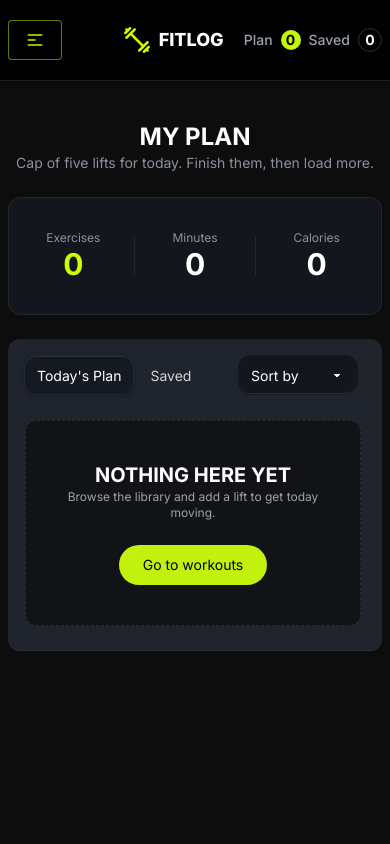
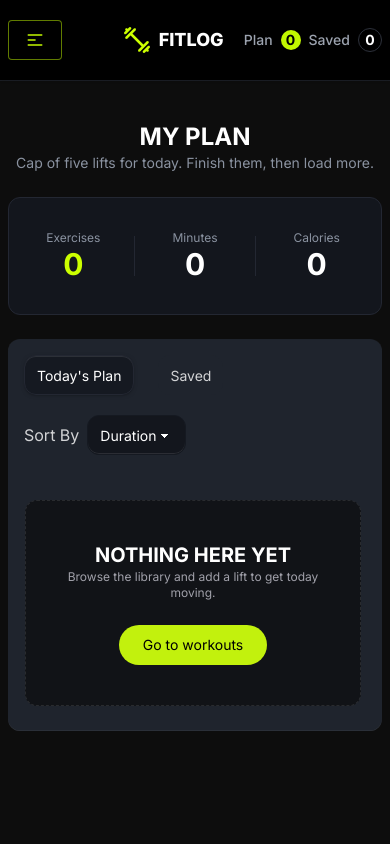
Before and after one commit to sabbirdv/PH-A6, a Next.js app: page /my-plan in a window 390 px wide. Shown: the top 844 px of the page. Built offline with nearby package versions, Linux system fonts and the light colour scheme.

Commit message:
add README.md file & responsive the sort option

```diff
--- a/src/app/buttons/TabsButtons.jsx
+++ b/src/app/buttons/TabsButtons.jsx
@@ -17,7 +17,7 @@ const TabsButtons = () => {
         }
     }
 
-    const [filter , setFilter] = useState('sort by');
+    const [filter , setFilter] = useState('duration');
 
     const filterdList = (data)=>{
         const filterd = [...data]
@@ -37,7 +37,7 @@ const TabsButtons = () => {
 
     return (
         <div>
-            <div className="tabs tabs-box bg-[#1F242D] space-x-1 flex items-center rounded-xl p-4 ">
+            <div className="tabs tabs-box bg-[#1F242D] space-x-1 flex flex-wrap gap-5 items-center rounded-xl p-4 ">
                     <input type="radio" name="my_tabs_6" className={` ${activeTab === "today" ? 'bg-[#151921] border border-[#232732] text-white ' : 'bg-[#1F242D]  text-white/80 ' } tab rounded-xl `} aria-label="Today's Plan"
                     checked = {activeTab === "today"}
                     onChange={()=> activeTab === 'saved' && handleTabs()}
@@ -62,16 +62,16 @@ const TabsButtons = () => {
                     </div>
                     )}
 
-                <div className='ms-auto pe-2'>
+                <div className='flex items-center gap-2 sm:ms-auto pe-2'>
+                    <span className='text-nowrap text-white/80'>Sort By</span>
                     <select
-                    defaultValue='sort by'
+                    defaultValue='duration'
                     onChange={(e)=> setFilter(e.target.value)}
-                    className="select bg-[#13161D] border border-[#151921] rounded-xl min-w-30 outline-none"
+                    className="select bg-[#13161D] border border-[#151921] rounded-xl min-w-15 outline-none"
                     >
-                        <option value={'sort by'} disabled={true}>Sort by</option>
+                        <option value={'duration'}>Duration</option>
+                        <option value={'caloriesBurned'}>Calories</option>
                         <option value={'rating'}>Rating</option>
-                        <option value={'caloriesBurned'}>Calories</option>
-                        <option value={'duration'}>Duration</option>
                     </select>
                 </div>
             </div>
```
Also changed, not shown: 2 other files (tests, documents, lock files or other folders).
